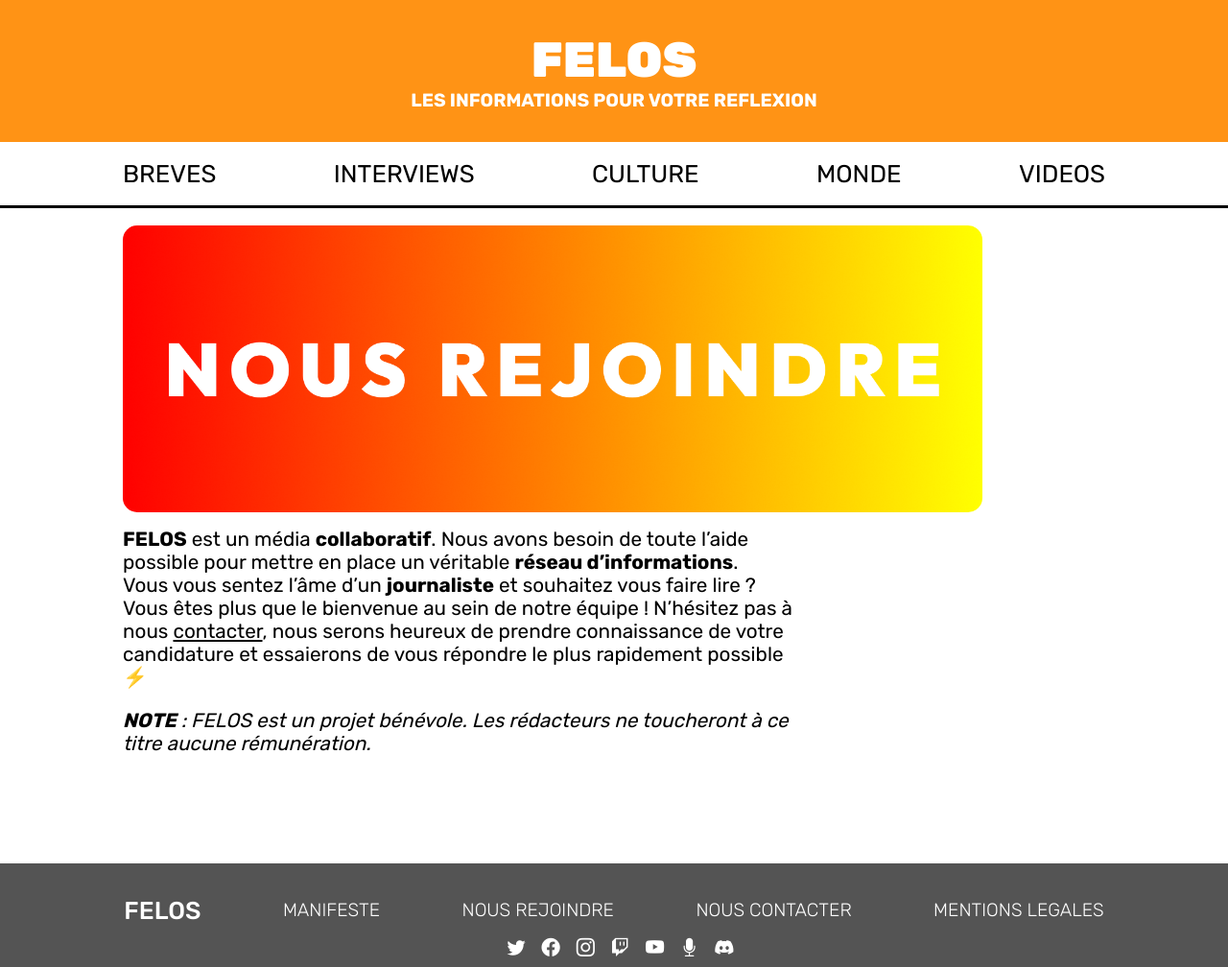
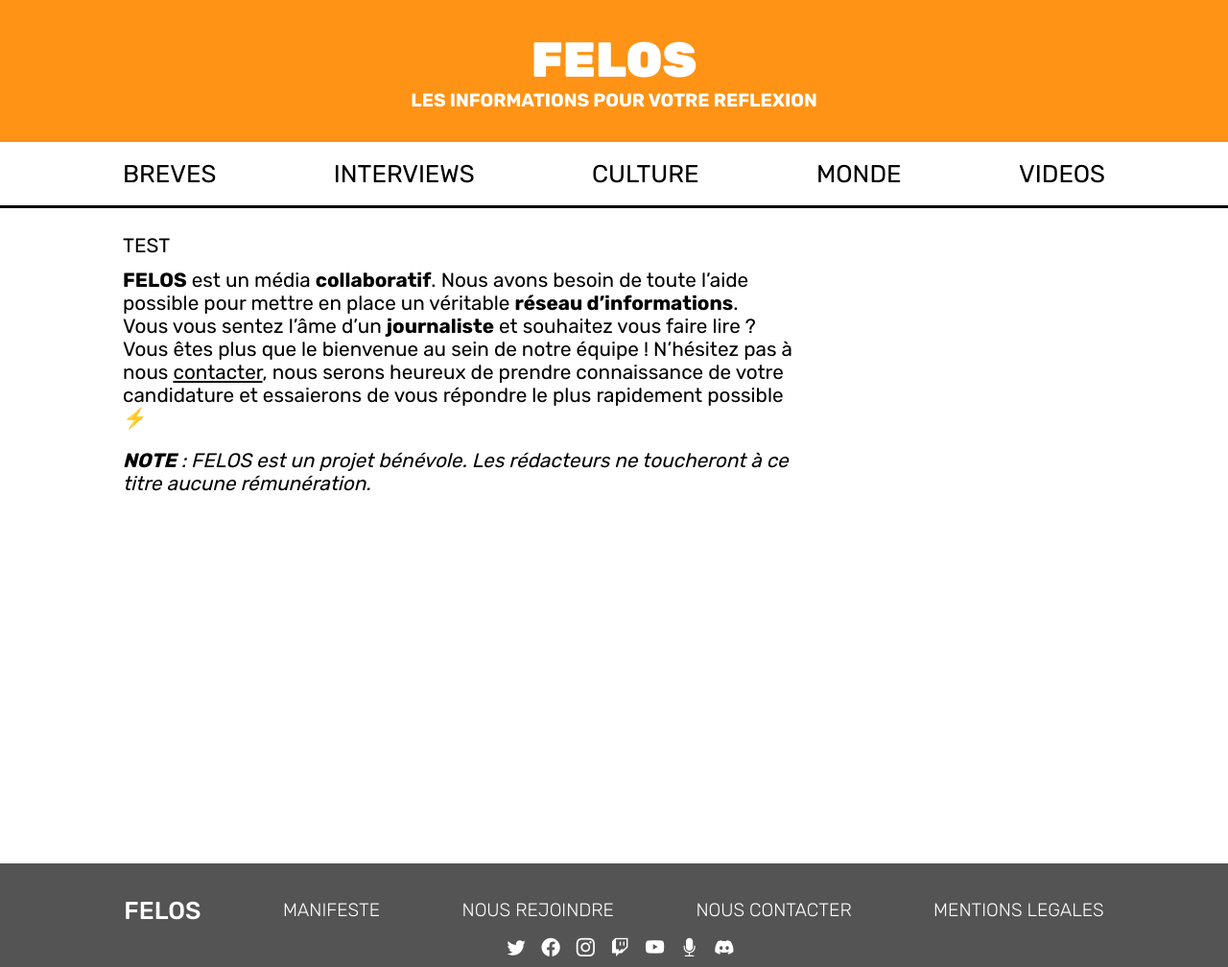
Before and after one commit to FELOSNews/website, a Jekyll site: the page built from pages/rejoindre.md, in a window 1280 px wide. Shown: the whole page at 96% size. Built offline with Jekyll 4.4.1, drawn with Linux system fonts in a browser that asks for light colours; some web fonts are replaced.

Commit message:
🗑️ Remove font CSS imports

```diff
--- a/_layouts/corporate.html
+++ b/_layouts/corporate.html
@@ -7,7 +7,6 @@
     <meta name="viewport" content="width=device-width, initial-scale=1.0">
     <title>FELOS</title>
 
-    <link rel="stylesheet" href="/assets/css/fonts.css">
     <link rel="stylesheet" href="/assets/css/header.css">
     <link rel="stylesheet" href="/assets/css/post.css">
     <link rel="stylesheet" href="/assets/css/footer.css">
@@ -55,7 +54,9 @@
         <div class="article">
             <h2 class="articleTitle">{{ page.title }}</h2>
 
-            <img class="banner" src="/assets/images/{{ page.banner }}" alt="">
+            <div class="banner">
+                TEST
+            </div>
 
             <p class="article">
                 {{ content }}
--- a/_layouts/home.html
+++ b/_layouts/home.html
@@ -7,7 +7,6 @@
     <meta name="viewport" content="width=device-width, initial-scale=1.0">
     <title>FELOS</title>
 
-    <link rel="stylesheet" href="/assets/css/fonts.css">
     <link rel="stylesheet" href="/assets/css/header.css">
     <link rel="stylesheet" href="/assets/css/home.css">
     <link rel="stylesheet" href="/assets/css/footer.css">
--- a/_layouts/pager.html
+++ b/_layouts/pager.html
@@ -7,7 +7,6 @@
     <meta name="viewport" content="width=device-width, initial-scale=1.0">
     <title>FELOS</title>
 
-    <link rel="stylesheet" href="/assets/css/fonts.css">
     <link rel="stylesheet" href="/assets/css/header.css">
     <link rel="stylesheet" href="/assets/css/home.css">
     <link rel="stylesheet" href="/assets/css/footer.css">
--- a/_layouts/post.html
+++ b/_layouts/post.html
@@ -7,7 +7,6 @@
     <meta name="viewport" content="width=device-width, initial-scale=1.0">
     <title>FELOS</title>
 
-    <link rel="stylesheet" href="/assets/css/fonts.css">
     <link rel="stylesheet" href="/assets/css/header.css">
     <link rel="stylesheet" href="/assets/css/post.css">
     <link rel="stylesheet" href="/assets/css/footer.css">
```
